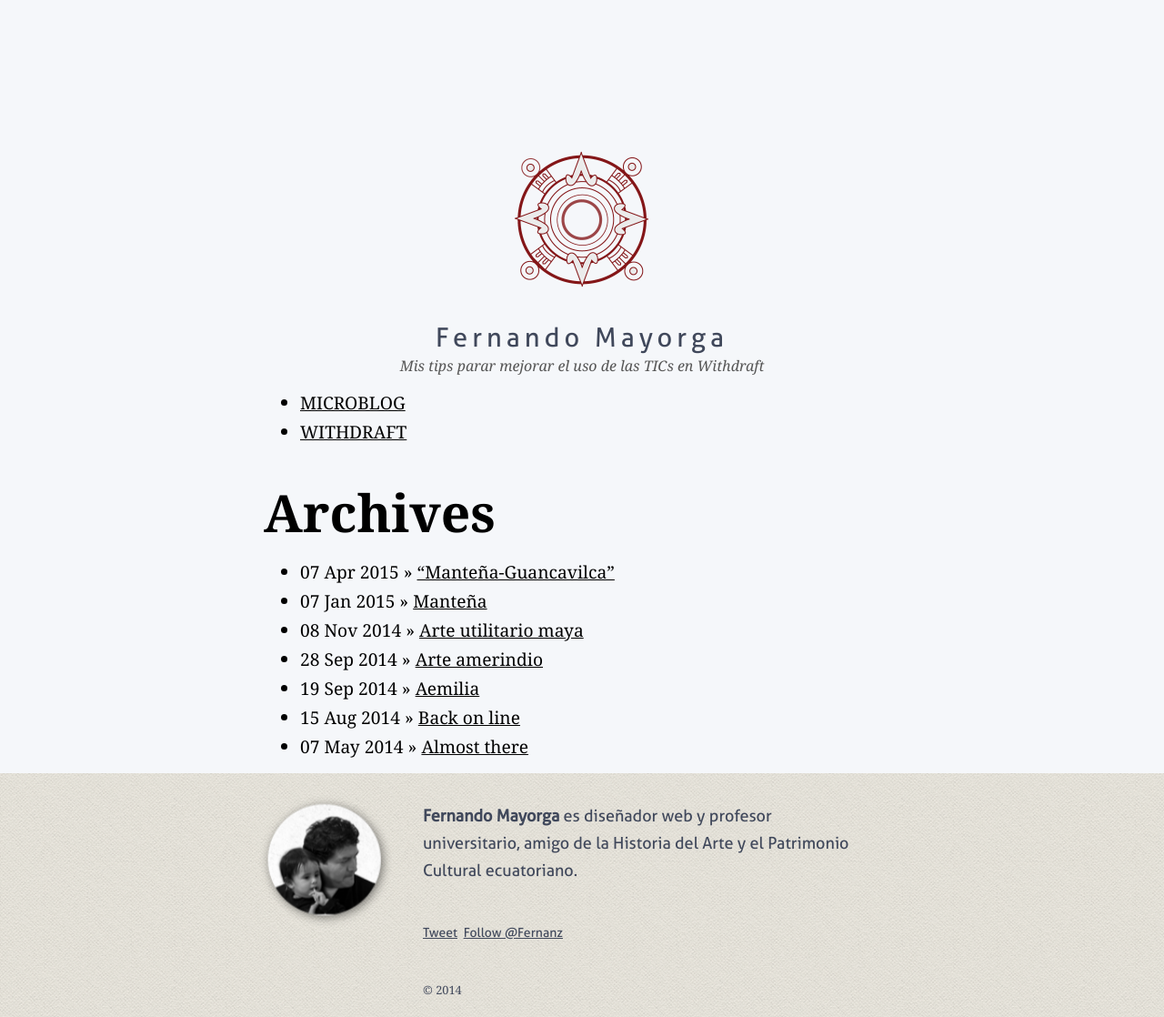
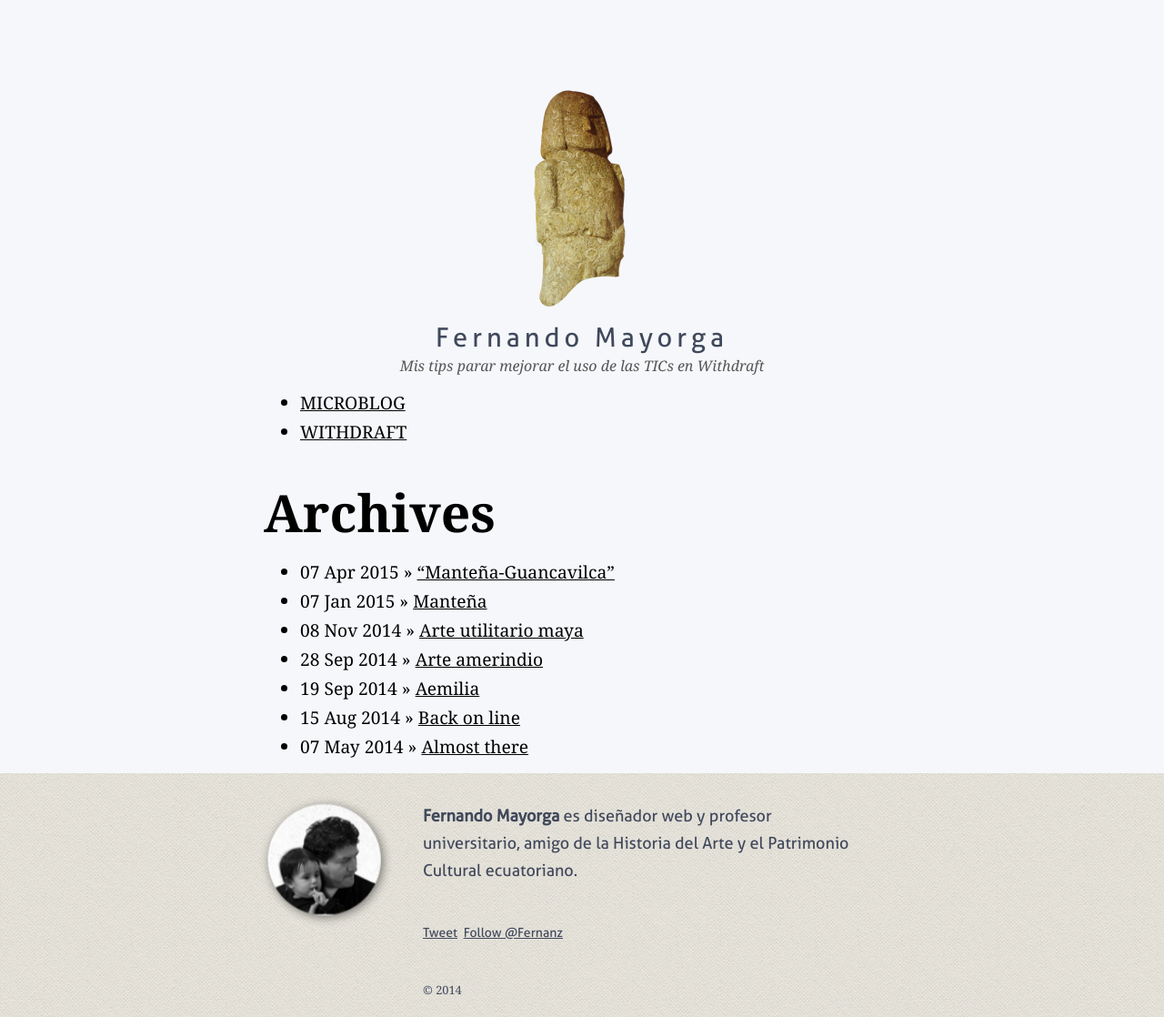
Before and after one commit to fernanz/fernanz.github.io, a Jekyll site: the page built from archive/index.markdown, in a window 1280 px wide. Shown: the whole page at 91% size. Built offline with Jekyll 4.4.1, drawn with Linux system fonts in a browser that asks for light colours; Markdown is read by kramdown in place of the engine named in the settings; comment, search, counter and statistics services are not loaded.

Commit message:
New icon for header
San Biritute en png

```diff
--- a/_includes/header.html
+++ b/_includes/header.html
@@ -1,8 +1,8 @@
  <header >
       <div>
           <span class="head_logo wow fadeInDown">
-          <a href="/" title="Icono azteca">
-            <img src="/assets/abo.png" alt="Logo del sitio">
+          <a href="/" title="San Biritute">
+            <img src="/assets/tute.png" alt="Logo del sitio">
           </a>
           </span>
       </div>
```
Also changed, not shown: assets/tute.png (added).
